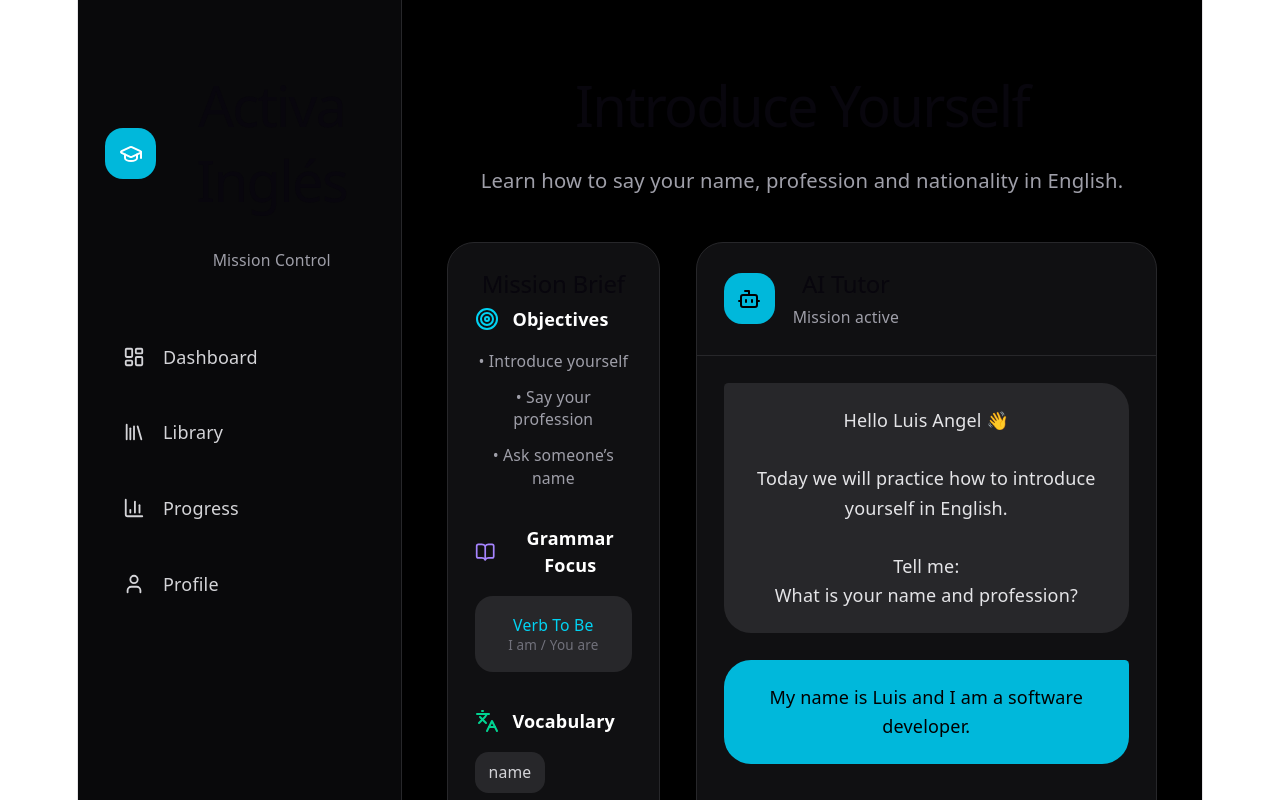
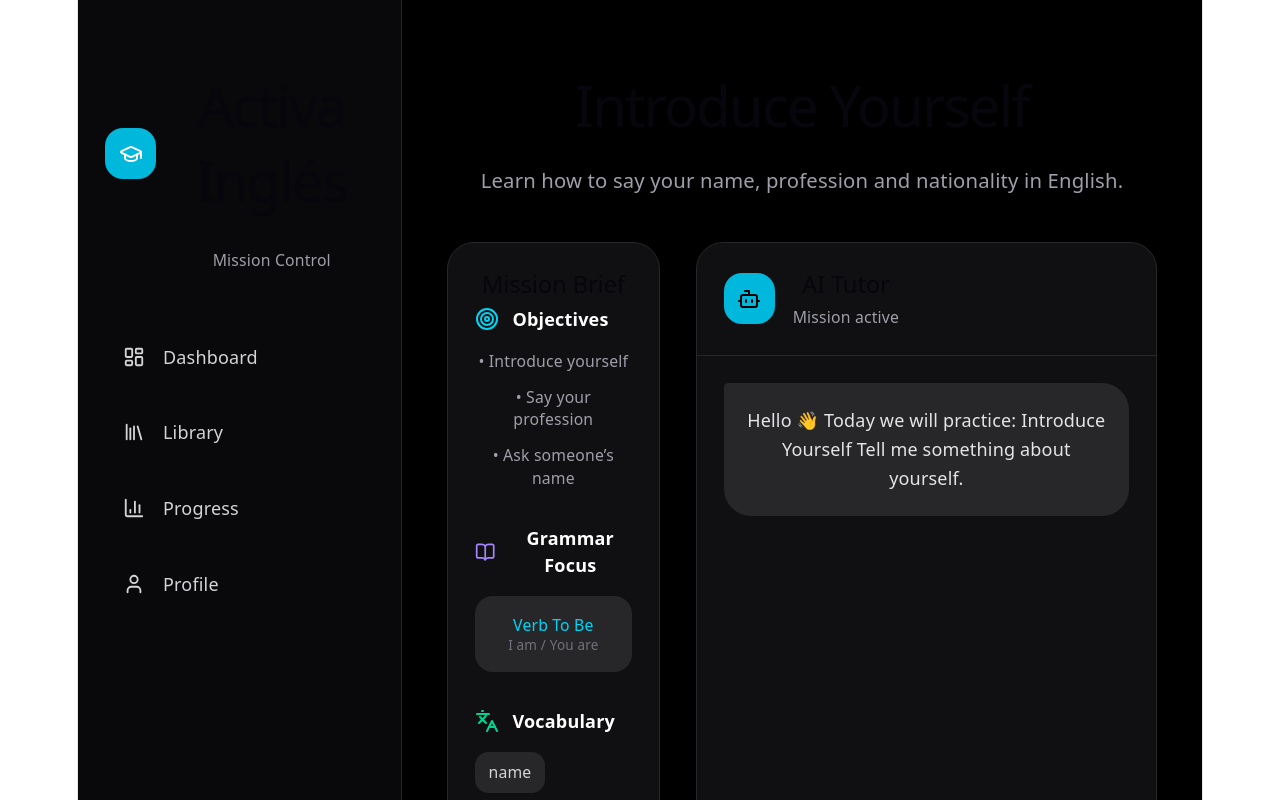
Before and after one commit to alarjimsoft/activaingles, a React (Vite) app: page /missions/1 in a window 1280 px wide. Shown: the top 800 px of the page. Built offline with nearby package versions, Linux system fonts and the light colour scheme.

Commit message:
Tutor de chat sin IA agregada, solo básico

```diff
--- /dev/null
+++ b/src/components/mission/MessageBubble.jsx
@@ -0,0 +1,34 @@
+import { motion } from "framer-motion";
+
+export default function MessageBubble({ sender, text }) {
+  const isTutor = sender === "tutor";
+
+  return (
+    <motion.div
+      initial={{ opacity: 0, y: 15 }}
+      animate={{ opacity: 1, y: 0 }}
+      transition={{ duration: 0.3 }}
+      className={`
+        flex
+        ${isTutor ? "justify-start" : "justify-end"}
+      `}
+    >
+      <div
+        className={`
+          max-w-xl
+          p-5
+          rounded-3xl
+          leading-relaxed
+
+          ${
+            isTutor
+              ? "bg-zinc-800 text-zinc-200 rounded-tl-sm"
+              : "bg-cyan-500 text-black rounded-tr-sm"
+          }
+        `}
+      >
+        {text}
+      </div>
+    </motion.div>
+  );
+}
--- a/src/components/mission/TutorChat.jsx
+++ b/src/components/mission/TutorChat.jsx
@@ -1,6 +1,82 @@
 import { Bot, Send, Mic } from "lucide-react";
 
-export default function TutorChat() {
+import { useEffect, useRef, useState } from "react";
+
+import { motion } from "framer-motion";
+
+import MessageBubble from "./MessageBubble";
+
+export default function TutorChat({ mission }) {
+  const [messages, setMessages] = useState([
+    {
+      id: 1,
+      sender: "tutor",
+      text: `
+Hello 👋
+
+Today we will practice:
+
+${mission.title}
+
+Tell me something about yourself.
+      `,
+    },
+  ]);
+
+  const [input, setInput] = useState("");
+
+  const [isTyping, setIsTyping] = useState(false);
+
+  const messagesEndRef = useRef(null);
+
+  // Auto Scroll
+  useEffect(() => {
+    messagesEndRef.current?.scrollIntoView({
+      behavior: "smooth",
+    });
+  }, [messages, isTyping]);
+
+  // Fake AI Responses
+  const tutorReplies = [
+    "Excellent answer! 👍",
+    "Very good. Can you expand your sentence?",
+    "Nice work! Now try using another example.",
+    "Great pronunciation and grammar.",
+    "Good job! Let’s continue.",
+  ];
+
+  const sendMessage = () => {
+    if (!input.trim()) return;
+
+    const userMessage = {
+      id: Date.now(),
+      sender: "user",
+      text: input,
+    };
+
+    setMessages((prev) => [...prev, userMessage]);
+
+    setInput("");
+
+    // Typing simulation
+    setIsTyping(true);
+
+    setTimeout(() => {
+      const randomReply =
+        tutorReplies[Math.floor(Math.random() * tutorReplies.length)];
+
+      const tutorMessage = {
+        id: Date.now() + 1,
+        sender: "tutor",
+        text: randomReply,
+      };
+
+      setMessages((prev) => [...prev, tutorMessage]);
+
+      setIsTyping(false);
+    }, 1500);
+  };
+
   return (
     <div
       className="
@@ -31,52 +107,45 @@ export default function TutorChat() {
         </div>
       </div>
 
-      {/* Chat Area */}
+      {/* Messages */}
       <div className="flex-1 overflow-y-auto p-6 space-y-6">
-        {/* Tutor Message */}
-        <div className="flex justify-start">
+        {messages.map((message) => (
+          <MessageBubble
+            key={message.id}
+            sender={message.sender}
+            text={message.text}
+          />
+        ))}
+
+        {/* Typing Indicator */}
+        {isTyping && (
+          <motion.div
+            initial={{ opacity: 0 }}
+            animate={{ opacity: 1 }}
+            className="flex justify-start"
+          >
             <div
               className="
-              max-w-xl
                 bg-zinc-800
                 rounded-3xl
                 rounded-tl-sm
-              p-5
+                px-5 py-4
+                flex items-center gap-2
               "
             >
-            <p className="text-zinc-200 leading-relaxed">
-              Hello Luis Angel 👋
-              <br />
-              <br />
-              Today we will practice how to introduce yourself in English.
-              <br />
-              <br />
-              Tell me:
-              <br />
-              What is your name and profession?
-            </p>
+              <div className="w-2 h-2 bg-zinc-400 rounded-full animate-bounce"></div>
+
+              <div className="w-2 h-2 bg-zinc-400 rounded-full animate-bounce delay-100"></div>
+
+              <div className="w-2 h-2 bg-zinc-400 rounded-full animate-bounce delay-200"></div>
             </div>
+          </motion.div>
+        )}
+
+        <div ref={messagesEndRef}></div>
       </div>
 
-        {/* User Message */}
-        <div className="flex justify-end">
-          <div
-            className="
-              max-w-xl
-              bg-cyan-500
-              rounded-3xl
-              rounded-tr-sm
-              p-5
-            "
-          >
-            <p className="text-black leading-relaxed">
-              My name is Luis and I am a software developer.
-            </p>
-          </div>
-        </div>
-      </div>
-
-      {/* Input Area */}
+      {/* Input */}
       <div
         className="
           border-t border-zinc-800
@@ -84,6 +153,7 @@ export default function TutorChat() {
         "
       >
         <div className="flex items-center gap-4">
+          {/* Mic Button */}
           <button
             className="
               bg-zinc-800
@@ -96,8 +166,16 @@ export default function TutorChat() {
             <Mic className="text-zinc-300" />
           </button>
 
+          {/* Input */}
           <input
             type="text"
+            value={input}
+            onChange={(e) => setInput(e.target.value)}
+            onKeyDown={(e) => {
+              if (e.key === "Enter") {
+                sendMessage();
+              }
+            }}
             placeholder="Write your answer..."
             className="
               flex-1
@@ -111,7 +189,9 @@ export default function TutorChat() {
             "
           />
 
+          {/* Send */}
           <button
+            onClick={sendMessage}
             className="
               bg-cyan-500
               hover:bg-cyan-400
```
Lines whose indentation alone changed are shown as unchanged.
